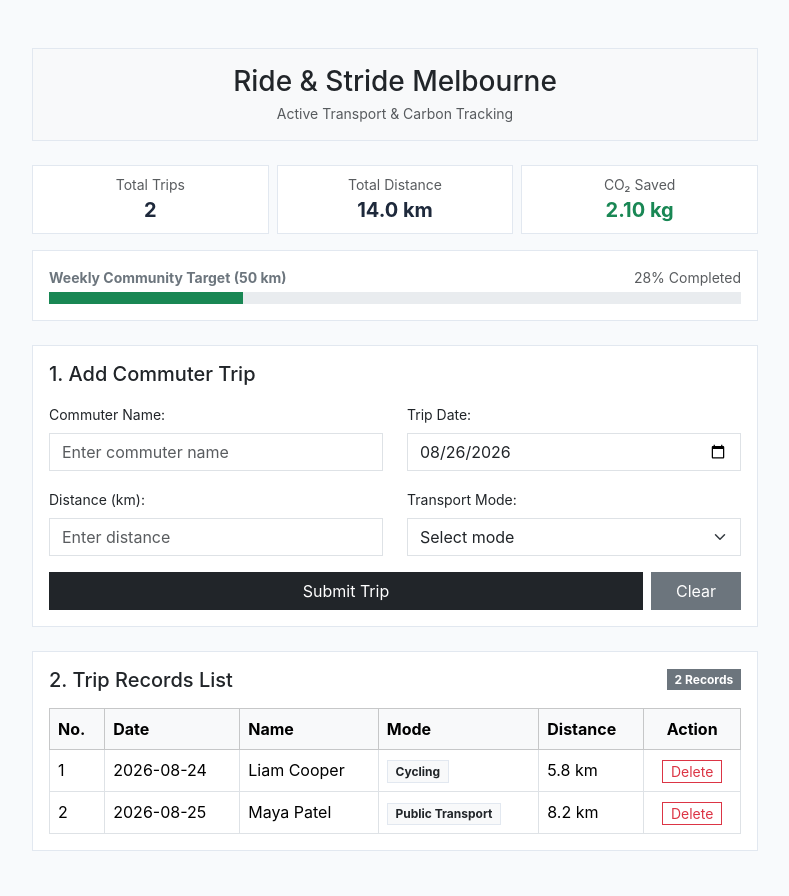
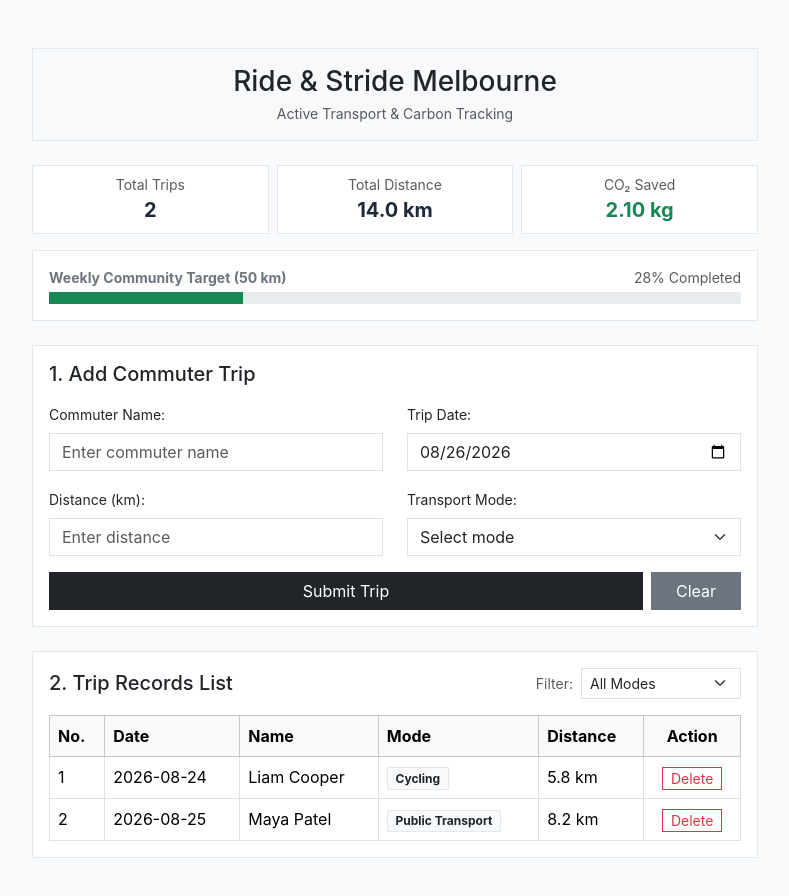
Before and after one commit to ShiinsMashiro/FIT5032, a Vue app in the folder A1/: page / in a window 1280 px wide. Shown: the top 896 px of the page, without its empty margins (245-1034 px from the left). Built offline with nearby package versions, Linux system fonts and the light colour scheme.

Commit message:
feat(filter): implement transport mode filter and dynamic list rendering

```diff
--- a/A1/src/App.vue
+++ b/A1/src/App.vue
@@ -49,6 +49,7 @@
 
       <form @submit.prevent="addTrip">
         <div class="row mb-3">
+          <!-- Commuter Name -->
           <div class="col-md-6">
             <label class="form-label small">Commuter Name:</label>
             <input
@@ -62,6 +63,7 @@
             </div>
           </div>
 
+          <!-- Trip Date -->
           <div class="col-md-6">
             <label class="form-label small">Trip Date:</label>
             <input
@@ -76,6 +78,7 @@
         </div>
 
         <div class="row mb-3">
+          <!-- Distance -->
           <div class="col-md-6">
             <label class="form-label small">Distance (km):</label>
             <input
@@ -90,6 +93,7 @@
             </div>
           </div>
 
+          <!-- Transport Mode -->
           <div class="col-md-6">
             <label class="form-label small">Transport Mode:</label>
             <select v-model="formData.mode" class="form-select">
@@ -104,6 +108,7 @@
           </div>
         </div>
 
+        <!-- Buttons: Submit and Clear -->
         <div class="d-flex gap-2">
           <button type="submit" class="btn btn-dark flex-grow-1">
             Submit Trip
@@ -115,14 +120,28 @@
       </form>
     </div>
 
-    <!-- Part 2: Data Table -->
+    <!-- Part 2: Data Table with Filter -->
     <div class="card p-3 border bg-white">
-      <div class="d-flex justify-content-between align-items-center mb-3">
+      <div class="d-flex flex-wrap justify-content-between align-items-center mb-3 gap-2">
         <h5 class="mb-0">2. Trip Records List</h5>
-        <span class="badge bg-secondary">{{ tripList.length }} Records</span>
+
+        <!-- Filter by Mode -->
+        <div class="d-flex align-items-center gap-2">
+          <label class="small text-muted mb-0">Filter:</label>
+          <select v-model="selectedFilter" class="form-select form-select-sm" style="width: 160px;">
+            <option value="All">All Modes</option>
+            <option value="Walking">Walking</option>
+            <option value="Cycling">Cycling</option>
+            <option value="Public Transport">Public Transport</option>
+          </select>
+        </div>
       </div>
 
-      <table class="table table-bordered mb-0">
+      <div v-if="filteredTrips.length === 0" class="text-center text-muted py-4 border bg-light">
+        No trips found for the selected filter.
+      </div>
+
+      <table v-else class="table table-bordered mb-0">
         <thead class="table-light">
           <tr>
             <th style="width: 8%;">No.</th>
@@ -134,7 +153,7 @@
           </tr>
         </thead>
         <tbody>
-          <tr v-for="(item, index) in tripList" :key="index">
+          <tr v-for="(item, index) in filteredTrips" :key="item.id || index">
             <td>{{ index + 1 }}</td>
             <td>{{ item.date }}</td>
             <td>{{ item.name }}</td>
@@ -146,7 +165,7 @@
               <button
                 type="button"
                 class="btn btn-sm btn-outline-danger py-0 px-2"
-                @click="deleteTrip(index)"
+                @click="deleteTrip(item.id)"
               >
                 Delete
               </button>
@@ -161,6 +180,7 @@
 <script setup>
 import { ref, computed } from 'vue'
 
+// Form state object
 const formData = ref({
   name: '',
   date: '2026-08-26',
@@ -168,6 +188,7 @@ const formData = ref({
   mode: ''
 })
 
+// Error messages object
 const errors = ref({
   name: '',
   date: '',
@@ -175,11 +196,16 @@ const errors = ref({
   mode: ''
 })
 
+// Filter state
+const selectedFilter = ref('All')
+
+// List of trips with initial dummy data
 const tripList = ref([
-  { date: '2026-08-24', name: 'Liam Cooper', distance: 5.8, mode: 'Cycling' },
-  { date: '2026-08-25', name: 'Maya Patel', distance: 8.2, mode: 'Public Transport' }
+  { id: 1, date: '2026-08-24', name: 'Liam Cooper', distance: 5.8, mode: 'Cycling' },
+  { id: 2, date: '2026-08-25', name: 'Maya Patel', distance: 8.2, mode: 'Public Transport' }
 ])
 
+// Computed statistics
 const totalTrips = computed(() => tripList.value.length)
 
 const totalDistance = computed(() => {
@@ -191,12 +217,22 @@ const co2Saved = computed(() => {
   return (Number(totalDistance.value) * 0.15).toFixed(2)
 })
 
+// Community weekly goal (50 km)
 const weeklyGoalKm = 50
 const goalProgress = computed(() => {
   const percent = (Number(totalDistance.value) / weeklyGoalKm) * 100
   return Math.min(Math.round(percent), 100)
 })
 
+// Filtered trips list based on selected transport mode
+const filteredTrips = computed(() => {
+  if (selectedFilter.value === 'All') {
+    return tripList.value
+  }
+  return tripList.value.filter(item => item.mode === selectedFilter.value)
+})
+
+// Validation function
 function validateForm() {
   let isValid = true
 
@@ -231,12 +267,14 @@ function validateForm() {
   return isValid
 }
 
+// Add a new trip
 function addTrip() {
   if (!validateForm()) {
     return
   }
 
   tripList.value.push({
+    id: Date.now(),
     date: formData.value.date,
     name: formData.value.name,
     distance: Number(formData.value.distance),
@@ -246,6 +284,7 @@ function addTrip() {
   clearForm()
 }
 
+// Clear form inputs and error messages
 function clearForm() {
   formData.value = {
     name: '',
@@ -261,8 +300,9 @@ function clearForm() {
   }
 }
 
-function deleteTrip(index) {
-  tripList.value.splice(index, 1)
+// Delete a trip by id
+function deleteTrip(id) {
+  tripList.value = tripList.value.filter(item => item.id !== id)
 }
 </script>
 
```
